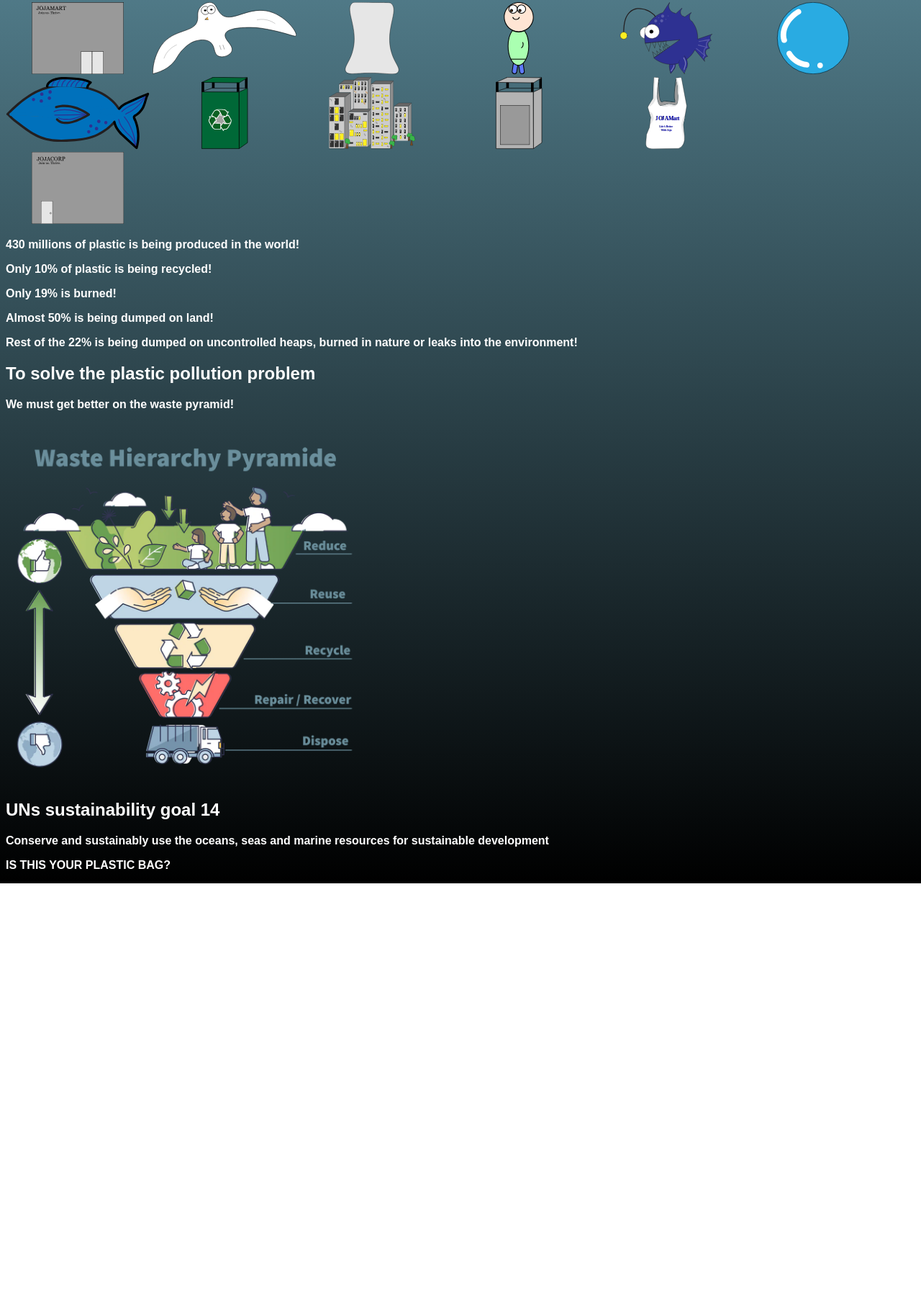
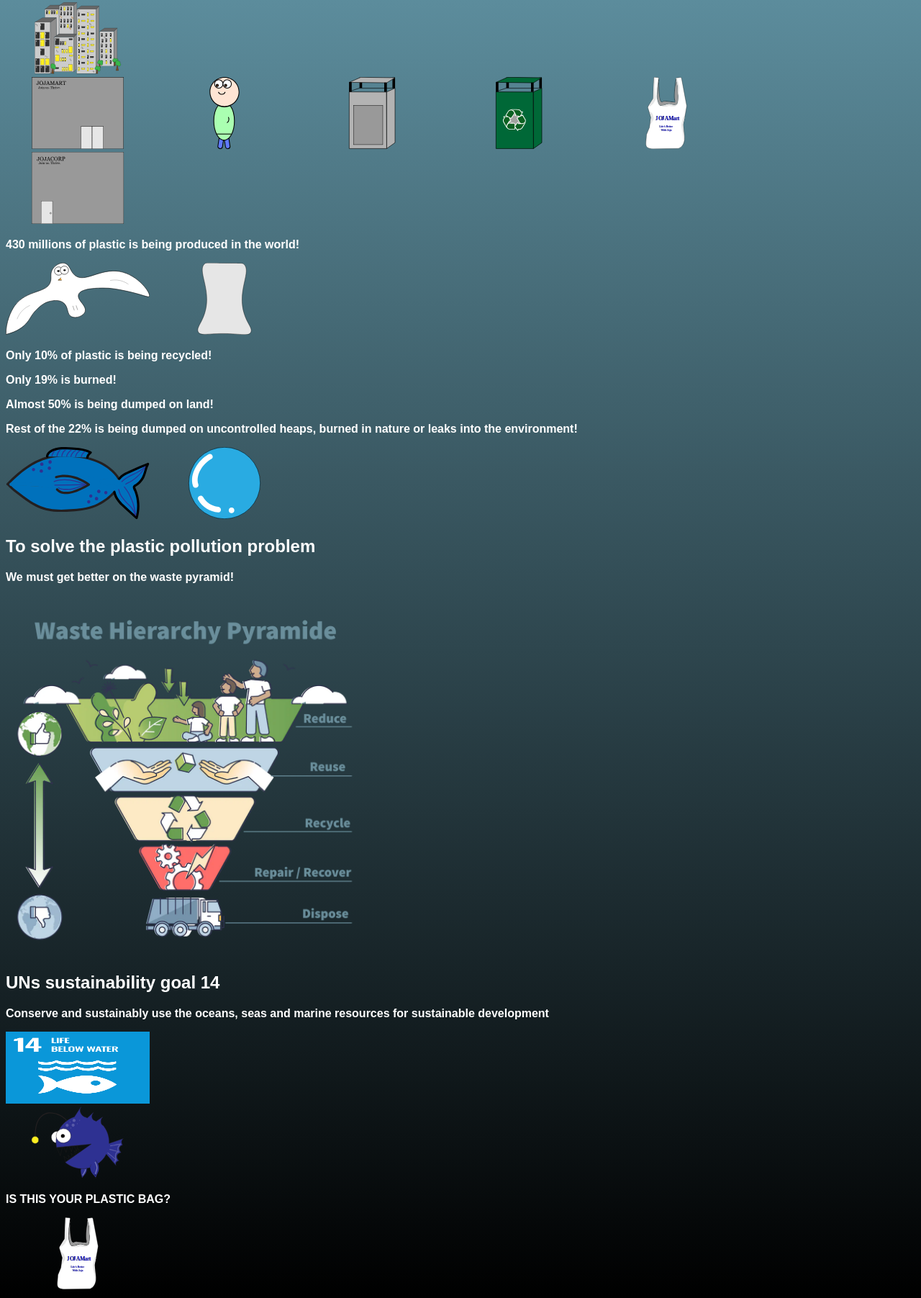
Before and after one commit to emilirol/idg1292-2024-oblig3-group08, a plain HTML site: page index.html in a window 1280 px wide. Shown: the part 924-2727 px from the top of the page at 72% size. Before the commit the page ends 2151 px from the top, so only its background shows below. Drawn offline with Linux system fonts and the light colour scheme.

Commit message:
Started on the script, editing scss and index

```diff
--- a/index.html
+++ b/index.html
@@ -13,23 +13,22 @@
             <h1>PLASTIC POLLUTION</h1>
         </div>
         <div>
+            <img src="img/Town.svg" alt="Town">
+        </div>
+        <div>
             <img src="img/storeOblig3.svg" alt="JoJaMart Store">
+            <img src="img/carlosOblig3.svg" alt="Carlos The Man">
+            <img src="img/TrashCan.svg" alt="Trash Can">
+            <img src="img/RecycleBin.svg" alt="Recycling Bin">
+            <img src="img/JoJaMartPlasticBag.svg" alt="JojaMart PlasticBag">
+        </div>
+        <div class="main__facts--factory">
+            <img src="img/factoryOblig3.svg" alt="Factory">
+            <p>430 millions of plastic is being produced in the world!</p>
             <img src="img/seagullOblig3.svg" alt="Seagull">
             <img src="img/chimneyOblig3.svg" alt="Chimney">
-            <img src="img/carlosOblig3.svg" alt="Carlos The Man">
-            <img src="img/AnglerFish.svg" alt="Angler Fish">
-            <img src="img/Buble.svg" alt="Buble">
-            <img src="img/Fish.svg" alt="Fish">
-            <img src="img/RecycleBin.svg" alt="Recycling Bin">
-            <img src="img/Town.svg" alt="Town">
-            <img src="img/TrashCan.svg" alt="Trash Can">
-            <img src="img/JoJaMartPlasticBag.svg" alt="JojaMart PlasticBag">
         </div>
-        <div class="main__facts">
-            <img src="img/factoryOblig3.svg" alt="Factory">
-            <p>430 millions of plastic is being produced in the world!</p>
-        </div>
-        <div class="main__facts">
+        <div class="main__facts--recycle">
             <p>Only 10% of plastic is being recycled!</p>
         </div>
         <div class="main__facts">
@@ -40,8 +39,10 @@
         </div>
         <div class="main__facts">
             <p>Rest of the 22% is being dumped on uncontrolled heaps, burned in nature or leaks into the environment!</p>
+            <img src="img/Fish.svg" alt="Fish">
+            <img src="img/Buble.svg" alt="Buble">
         </div>
-        <div class="main__facts">
+        <div class="main__facts--wastePyramid">
             <h2>To solve the plastic pollution problem</h2>
             <p>We must get better on the waste pyramid!</p>
             <img id="wastePyramid" src="img/BRiN_Eco_Toothbrush_Slow_Living_-_Waste_Hierarchy_Pyramide_2_2_1024x1024.webp" alt="The Zero Waste Pyramid">
@@ -49,9 +50,14 @@
         <div class="un__goal">
             <h2>UNs sustainability goal 14</h2>
             <p>Conserve and sustainably use the oceans, seas and marine resources for sustainable development</p>
+            <img src="img/E_WEB_14.png" alt="UN Goal 14 Blue">
         </div>
-        <div class="">
+        <div>
+            <img src="img/AnglerFish.svg" alt="Angler Fish">
+        </div>
+        <div class="bottom__plasticBag">
             <p>IS THIS YOUR PLASTIC BAG?</p>
+            <img src="img/JoJaMartPlasticBag.svg" alt="Plastic Bag">
         </div>
     </main>
 </body>
--- a/script.js
+++ b/script.js
@@ -0,0 +1,7 @@
+const watching = document.querySelector();
+
+const options ={
+    root: document.querySelector();
+    rootMargin:"";
+    threshold:[];
+}
--- a/style.scss
+++ b/style.scss
@@ -1,4 +1,5 @@
 $sky: rgb(139, 212, 236);
+$darkBlue: rgb(22, 22, 129);
 $darkestDeep: rgb(0,0,0);
 $white: #FFFFFF;
 
@@ -14,6 +15,7 @@ body{
     #heading{
         padding: 400px 100px;
         font-size: x-large;
+        text-shadow: 10px 10px 20px $darkBlue;
         background: url(img/PlasticPollutionImg.jpg);
         background-size: 100% 100%;
         background-clip: text;
```
Also changed, not shown: style.css, style.min.css, 2 other files.
